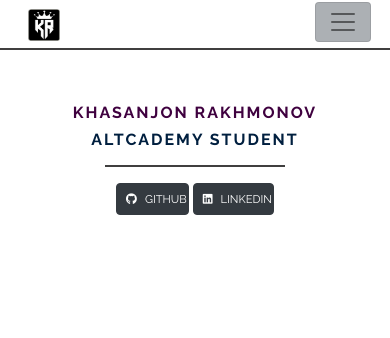
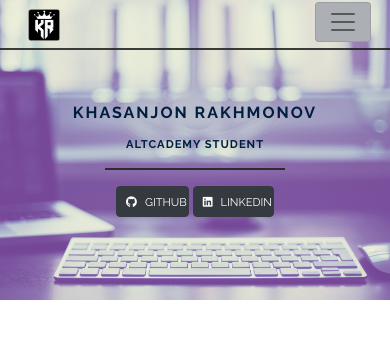
Before and after one commit to rakhmonoff/personal-portfolio, a plain HTML site: page index.html in a window 390 px wide. Drawn offline with nearby package versions, Linux system fonts and the light colour scheme.

Commit message:
slight updates on bg image

```diff
--- a/index.html
+++ b/index.html
@@ -10,7 +10,9 @@
     <link rel="preconnect" href="https://fonts.gstatic.com">
     <link href="https://fonts.googleapis.com/css2?family=Raleway:ital,wght@0,400;0,500;0,600;0,700;0,800;1,300&display=swap" rel="stylesheet">
     <link rel="stylesheet" href="https://use.fontawesome.com/releases/v5.15.1/css/all.css" integrity="sha384-vp86vTRFVJgpjF9jiIGPEEqYqlDwgyBgEF109VFjmqGmIY/Y4HV4d3Gp2irVfcrp" crossorigin="anonymous">
-    <link rel="stylesheet" type="text/css" href="./style.css">
+    <link rel="preconnect" href="https://fonts.gstatic.com">
+    <link rel="preconnect" href="https://fonts.gstatic.com">
+    <link href="https://fonts.googleapis.com/css2?family=Dancing+Script:wght@700&display=swap" rel="stylesheet">    <link rel="stylesheet" type="text/css" href="./style.css">
     <title>Khasanjon Rakhmonov - Full stack web developer</title>
 </head>
 <body>
@@ -38,9 +40,8 @@
         <div class="container-fluid text-center hero-container">
           <div class="row">
             <div class="col-12 ">
-          <h2>KHASANJON RAKHMONOV</h2>
-          <h4>ALTCADEMY STUDENT</h4>
-
+                <h2 class="pb-2">KHASANJON RAKHMONOV</h2>
+                <h5>ALTCADEMY STUDENT</h5>
           <hr class="hr-small w-50">
 
           <button class="btn btn-dark main-sm-btn"><i class="fab fa-github p-2"></i>GITHUB</button>
--- a/style.css
+++ b/style.css
@@ -70,20 +70,23 @@
             /* hero container */
 
     #hero {
-    background-image: url(./Photos//image-bg1.jpg);
+        background-image: url(./Photos/main-img.jpg);
+        background-blend-mode: screen;
+        background-color: rgba(130, 39, 137, 0.753);
         background-size: cover;
-    background-position: center;
+        background-position: bottom;
         padding-top: calc(1/30 * 100%);
 
     }
 
     #hero h2{
-    color: rgb(63, 1, 63);
+        color:#001f3f;
+        font-size: 2.5rem;
         font-weight: 700;
-    letter-spacing: 5px;
+        letter-spacing: 6px;
     }
 
-  #hero h4 {
+    #hero h5 {
         color: #001f3f;
         font-weight: 700;
         letter-spacing: 6px;
@@ -104,9 +107,14 @@
             padding-top: 120px;
         }
 
-    #hero h2, h4 {
+        #hero h2 {
             letter-spacing: 2px !important;
             font-size: 1.5rem !important;
+        }
+
+        #hero h5 {
+            font-size: 1rem;
+            letter-spacing: 1px;
         }
     }
 
@@ -115,9 +123,13 @@
             padding-top: 90px;
         }
 
-    #hero h2, h4 {
+        #hero h2 {
             letter-spacing: 2px !important;
             font-size: 1rem !important;
+        }
+
+        #hero h5 {
+            font-size: 0.7rem;
         }
 
         .main-sm-btn {
@@ -132,9 +144,13 @@
             padding-top: 50px;
         }
 
-    #hero h2, h4 {
+        #hero h2 {
             letter-spacing: 1px !important;
             font-size: 0.7rem !important;
+        }
+
+        #hero h5 {
+            font-size: 0.4rem !important;
         }
 
         .main-sm-btn {
```
Also changed, not shown: Photos/image-bg.jpg (deleted), Photos/image-bg1.jpg (deleted), Photos/main-img.jpg (added), 1 other file. Lines whose indentation alone changed are shown as unchanged.
